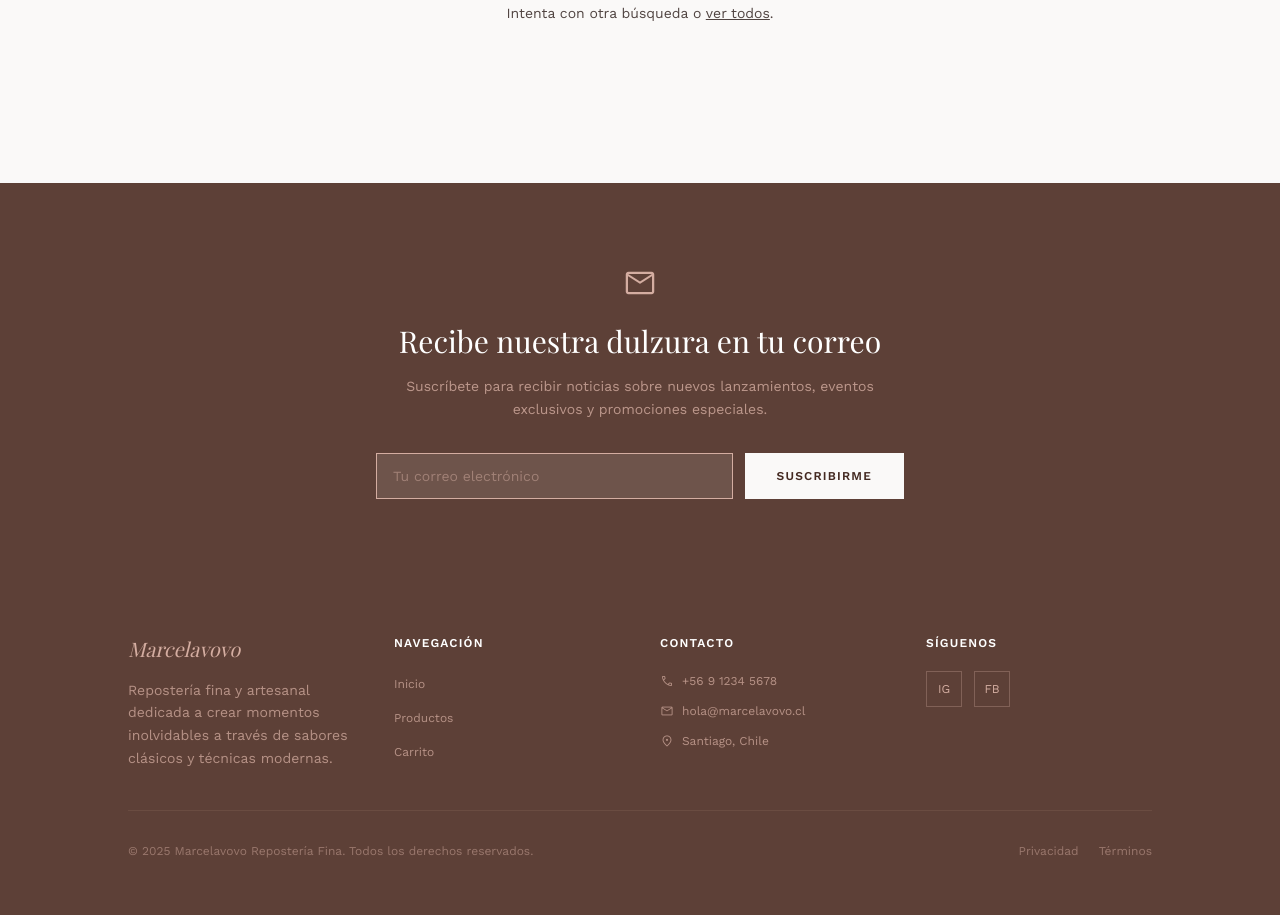
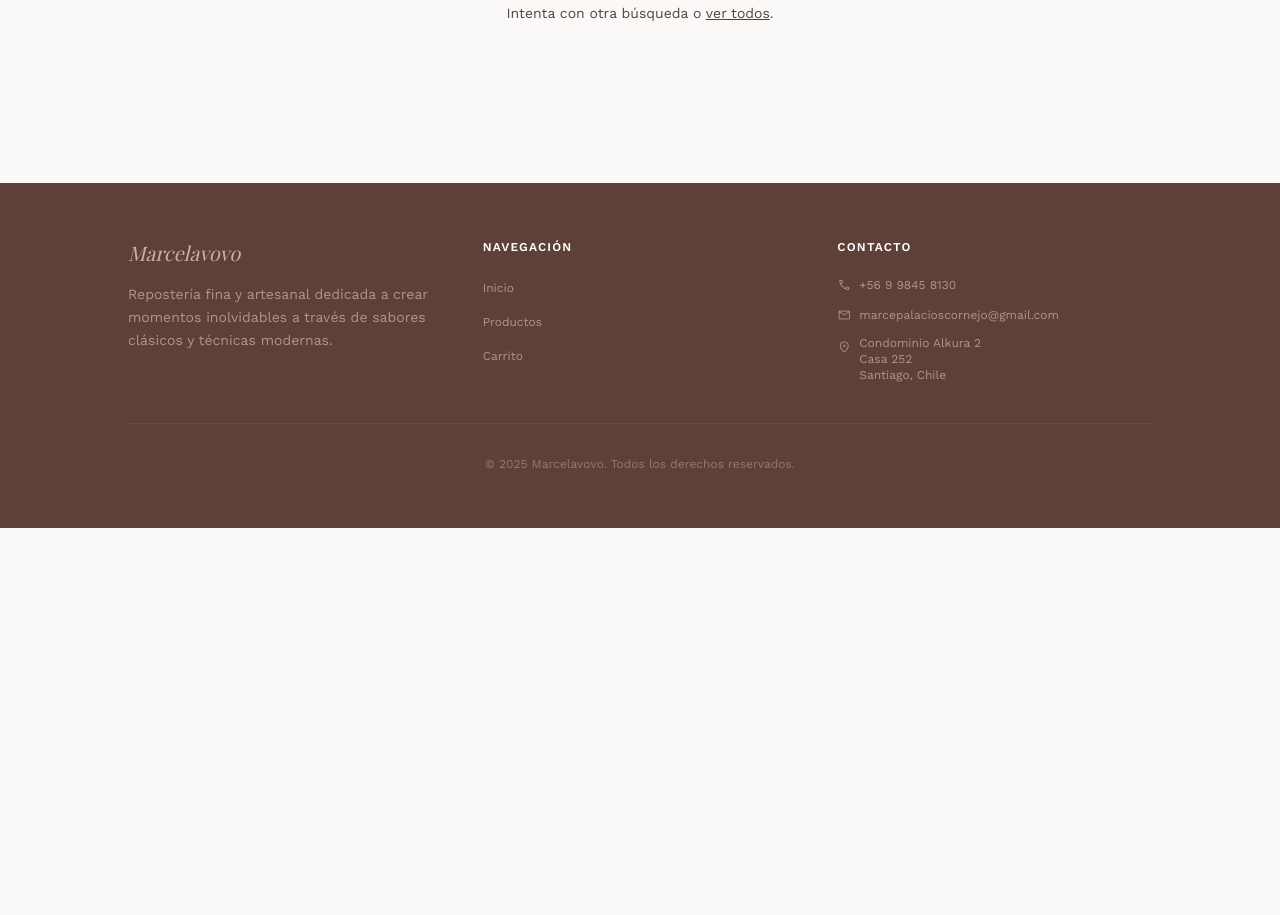
Before and after one commit to victorguille110-boop/pyme_reposteria, a Django app: page / in a window 1280 px wide. Shown: the part 777-1692 px from the top of the page. After the commit the page ends 1305 px from the top, so only its background shows below. Run offline with Django 5.2, Linux system fonts and the light colour scheme; data that the repository does not hold is empty; some libraries are stand-ins or nearby versions; some web fonts are replaced.

Commit message:
Versión final Marcelavovo

```diff
--- a/gestion/templates/gestion/index.html
+++ b/gestion/templates/gestion/index.html
@@ -90,10 +90,14 @@
         .hero-img {
             object-position: center 30%;
         }
+html {
+    scroll-behavior: smooth;
+    scroll-padding-top: 40px;
+}
     </style>
 </head>
 
-<body class="bg-surface text-on-surface font-body overflow-x-hidden">
+<body id="top" class="bg-surface text-on-surface font-body overflow-x-hidden">
 
 <!-- ─── NAVBAR ─── -->
 <header id="top-app-bar"
@@ -106,9 +110,9 @@
 
     <!-- Center: nav links (hidden on mobile) -->
     <nav class="hidden md:flex items-center gap-10">
-        <a href="/" class="text-primary font-semibold text-sm tracking-widest uppercase border-b-2 border-primary pb-0.5">Inicio</a>
+        <a href="#top" class="text-primary font-semibold text-sm tracking-widest uppercase border-b-2 border-primary pb-0.5">Inicio</a>
         <a href="#productos" class="text-on-surface-variant text-sm tracking-widest uppercase hover:text-primary transition-colors">Productos</a>
-        <a href="#contacto" class="text-on-surface-variant text-sm tracking-widest uppercase hover:text-primary transition-colors">Contacto</a>
+        <a href="#footer" class="text-on-surface-variant text-sm tracking-widest uppercase hover:text-primary transition-colors">Contacto</a>
     </nav>
 
     <!-- Right: search + cart -->
@@ -291,30 +295,9 @@
     </div>
 </main>
 
-<!-- ─── NEWSLETTER ─── -->
-<section class="bg-primary-container py-20 mb-0" id="contacto">
-    <div class="max-w-xl mx-auto px-6 text-center">
-        <span class="material-symbols-outlined text-on-primary-container text-4xl mb-5 block">mail_outline</span>
-        <h2 class="text-3xl font-headline text-on-primary mb-4">Recibe nuestra dulzura en tu correo</h2>
-        <p class="text-on-primary-container opacity-80 text-sm mb-8 leading-relaxed">
-            Suscríbete para recibir noticias sobre nuevos lanzamientos, eventos exclusivos y promociones especiales.
-        </p>
-        <div class="flex flex-col md:flex-row gap-3">
-            <input
-                type="email"
-                placeholder="Tu correo electrónico"
-                class="flex-1 bg-white/10 border-b border-on-primary-container text-on-primary px-4 py-3 text-sm focus:outline-none focus:border-secondary transition-colors placeholder:text-on-primary-container/50"
-            >
-            <button class="bg-surface text-primary px-8 py-3 text-xs font-semibold tracking-widest uppercase hover:bg-secondary hover:text-on-secondary transition-all">
-                Suscribirme
-            </button>
-        </div>
-    </div>
-</section>
-
 <!-- ─── FOOTER ─── -->
-<footer class="bg-primary-container w-full px-6 md:px-16 py-14">
-    <div class="max-w-5xl mx-auto grid grid-cols-1 md:grid-cols-4 gap-10 text-left">
+<footer id="footer" class="bg-primary-container w-full px-6 md:px-16 py-14">
+    <div class="max-w-5xl mx-auto grid grid-cols-1 md:grid-cols-3 gap-10 text-left">
         <div class="md:col-span-1">
             <h4 class="text-xl font-headline italic text-on-primary-container mb-4">Marcelavovo</h4>
             <p class="text-on-primary-container opacity-75 text-sm leading-relaxed">
@@ -333,30 +316,25 @@
             <h5 class="text-xs font-semibold text-on-primary mb-5 uppercase tracking-widest">Contacto</h5>
             <ul class="flex flex-col gap-2.5">
                 <li class="flex items-center gap-2 text-on-primary-container text-xs opacity-75">
-                    <span class="material-symbols-outlined text-sm">phone</span> +56 9 1234 5678
+                    <span class="material-symbols-outlined text-sm">phone</span> +56 9 9845 8130
                 </li>
                 <li class="flex items-center gap-2 text-on-primary-container text-xs opacity-75">
-                    <span class="material-symbols-outlined text-sm">mail</span> hola@marcelavovo.cl
+                    <span class="material-symbols-outlined text-sm">mail</span> marcepalacioscornejo@gmail.com
                 </li>
-                <li class="flex items-center gap-2 text-on-primary-container text-xs opacity-75">
-                    <span class="material-symbols-outlined text-sm">location_on</span> Santiago, Chile
+                <li class="flex items-start gap-2 text-on-primary-container text-xs opacity-75">
+                    <span class="material-symbols-outlined text-sm mt-0.5">location_on</span>
+                    <div>
+                        <p>Condominio Alkura 2</p>
+                        <p>Casa 252</p>
+                        <p>Santiago, Chile</p>
+                    </div>
                 </li>
             </ul>
         </div>
-        <div>
-            <h5 class="text-xs font-semibold text-on-primary mb-5 uppercase tracking-widest">Síguenos</h5>
-            <div class="flex gap-3">
-                <a href="#" class="w-9 h-9 border border-on-primary-container/30 flex items-center justify-center text-on-primary-container text-xs hover:bg-secondary hover:text-on-secondary transition-all">IG</a>
-                <a href="#" class="w-9 h-9 border border-on-primary-container/30 flex items-center justify-center text-on-primary-container text-xs hover:bg-secondary hover:text-on-secondary transition-all">FB</a>
-            </div>
-        </div>
     </div>
-    <div class="max-w-5xl mx-auto border-t border-on-primary-container/10 pt-8 mt-10 flex flex-col md:flex-row justify-between items-center gap-3">
-        <p class="text-on-primary-container opacity-50 text-xs">© 2025 Marcelavovo Repostería Fina. Todos los derechos reservados.</p>
-        <div class="flex gap-5">
-            <a href="#" class="text-on-primary-container text-xs opacity-50 hover:opacity-100">Privacidad</a>
-            <a href="#" class="text-on-primary-container text-xs opacity-50 hover:opacity-100">Términos</a>
-        </div>
+    </div>
+    <div class="max-w-5xl mx-auto border-t border-on-primary-container/10 pt-8 mt-10 text-center">
+        <p class="text-on-primary-container opacity-50 text-xs">© 2025 Marcelavovo. Todos los derechos reservados.</p>
     </div>
 </footer>
 
```
Also changed, not shown: media/comprobantes/qrcode_369535450_a7bbbad8afff8d871e1d8cab20e8c3b5.png (added).
